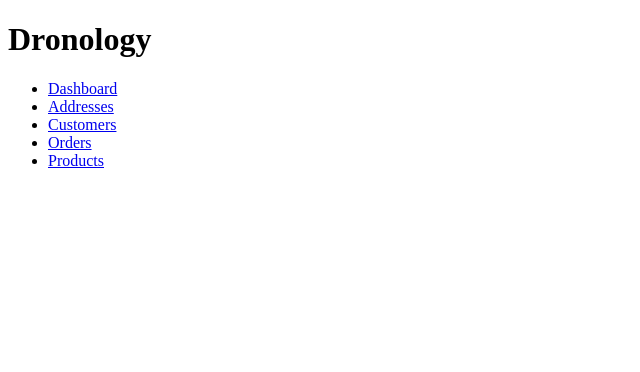
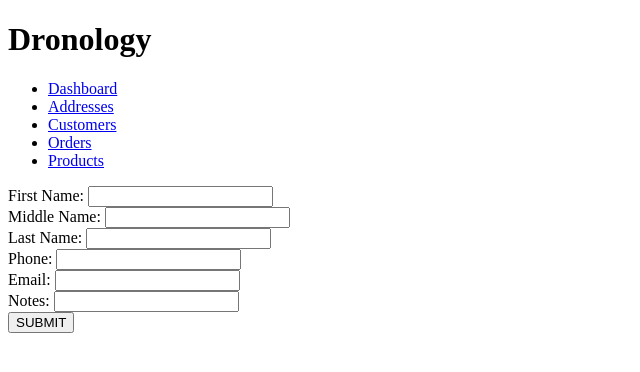
Before and after one commit to amex-bootcamp/final-capstone-client, a React (Create React App) app: page /customers/new in a window 1280 px wide. Shown: the top 372 px of the page, without its empty margins (0-640 px from the left). Built offline with nearby package versions, Linux system fonts and the light colour scheme.

Commit message:
created customer creation

```diff
--- a/db.json
+++ b/db.json
@@ -239,6 +239,15 @@
       "email": "hbullivante@ucla.edu",
       "notes": "gravida nisi at nibh in hac habitasse platea dictumst aliquam augue quam sollicitudin vitae consectetuer eget",
       "address_id": 15
+    },
+    {
+      "first_name": "Ning",
+      "middle_name": "",
+      "last_name": "Li",
+      "phone": "sadas",
+      "email": "12312",
+      "notes": "sada",
+      "id": 16
     }
   ]
 }
--- a/src/App.js
+++ b/src/App.js
@@ -1,6 +1,7 @@
 import { Switch, Route, Redirect } from "react-router-dom";
 import Navigation from "./components/Navigation/Navigation";
 import AddressesList from "./components/addresses/AddressesList";
+import CustomerCreate from "./components/customers/CustomerCreate";
 
 function App() {
   return (
@@ -14,6 +15,9 @@ function App() {
           <Route exact path="/addresses">
             <AddressesList />
           </Route>
+          <Route exact path="/customers/new">
+            <CustomerCreate />
+          </Route>
         </Switch>
       </main>
     </>
--- a/src/components/customers/CustomerCreate.js
+++ b/src/components/customers/CustomerCreate.js
@@ -2,10 +2,7 @@ import React, { Component } from "react";
 import CustomerDataService from "../../services/customer.data.service";
 
 class CustomerCreate extends Component {
-  constructor(props) {
-    super(props);
-    this.state = {
-      submitted: false,
+  state = {
     first_name: "",
     middle_name: "",
     last_name: "",
@@ -13,9 +10,10 @@ class CustomerCreate extends Component {
     email: "",
     notes: "",
   };
-  }
 
   handleChange = (event) => {
+    console.log("Event testing", event);
+
     this.setState({
       [event.target.name]: event.target.value,
     });
@@ -23,28 +21,45 @@ class CustomerCreate extends Component {
 
   handleSubmit = (event) => {
     event.preventDefault();
+
+    const params = {
+      first_name: this.state.first_name,
+      middle_name: this.state.middle_name,
+      last_name: this.state.last_name,
+      phone: this.state.phone,
+      email: this.state.email,
+      notes: this.state.notes,
+    };
+    CustomerDataService.post(params)
+      .then((res) => {
+        console.log(res.data);
+      })
+      .catch((error) => {
+        console.log(error);
+      });
     this.setState({
       submitted: true,
-      CustomerDataService.post()
     });
   };
 
   // For address data, load address data
   // componentDidMount() {
-  //   CustomerDataService.post('/customers', {})
+  //
   //     .then(({ data: addresses }) => this.setState({ addresses }))
   //     .catch(console.error);
   // }
 
   render() {
     return (
+      <div>
         <form onSubmit={this.handleSubmit}>
+          <div>
             <div>
               <label htmlFor="first_name">First Name: </label>
               <input
                 type="text"
-            id="firstName"
-            name="firstName"
+                id="first_name"
+                name="first_name"
                 value={this.state.first_name}
                 onChange={this.handleChange}
               ></input>
@@ -53,8 +68,8 @@ class CustomerCreate extends Component {
               <label htmlFor="middle_name">Middle Name: </label>
               <input
                 type="text"
-            id="middleName"
-            name="middleName"
+                id="middle_name"
+                name="middle_name"
                 value={this.state.middle_name}
                 onChange={this.handleChange}
               ></input>
@@ -63,8 +78,8 @@ class CustomerCreate extends Component {
               <label htmlFor="last_name">Last Name: </label>
               <input
                 type="text"
-            id="lastName"
-            name="lastName"
+                id="last_name"
+                name="last_name"
                 value={this.state.last_name}
                 onChange={this.handleChange}
               ></input>
@@ -99,7 +114,10 @@ class CustomerCreate extends Component {
                 onChange={this.handleChange}
               ></input>
             </div>
+            <button className="abutton">SUBMIT</button>
+          </div>
         </form>
+      </div>
     );
   }
 }
```
Lines whose indentation alone changed are shown as unchanged.
